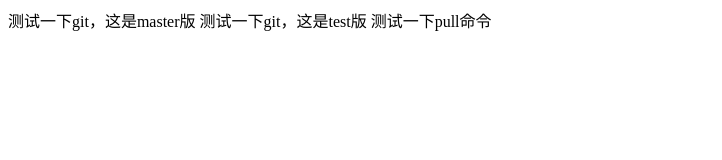
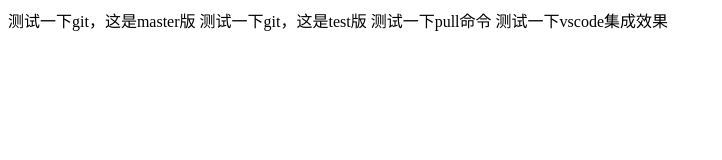
Before and after one commit to Rui9700K/js-primary, a plain HTML site: page js-primary/gitTEST.html in a window 1280 px wide. Shown: the whole page, without its empty margins (0-722 px from the left). Drawn offline with Linux system fonts and the light colour scheme.

Commit message:
2022.3.16 js-primary

```diff
--- a/js-primary/gitTEST.html
+++ b/js-primary/gitTEST.html
@@ -16,6 +16,7 @@
         <a>测试一下git，这是master版</a>
         <a>测试一下git，这是test版</a>
         <a>测试一下pull命令</a>
+        <a>测试一下vscode集成效果</a>
         <!--[if lt IE 7]>
             <p class="browsehappy">You are using an <strong>outdated</strong> browser. Please <a href="#">upgrade your browser</a> to improve your experience.</p>
         <![endif]-->
```
